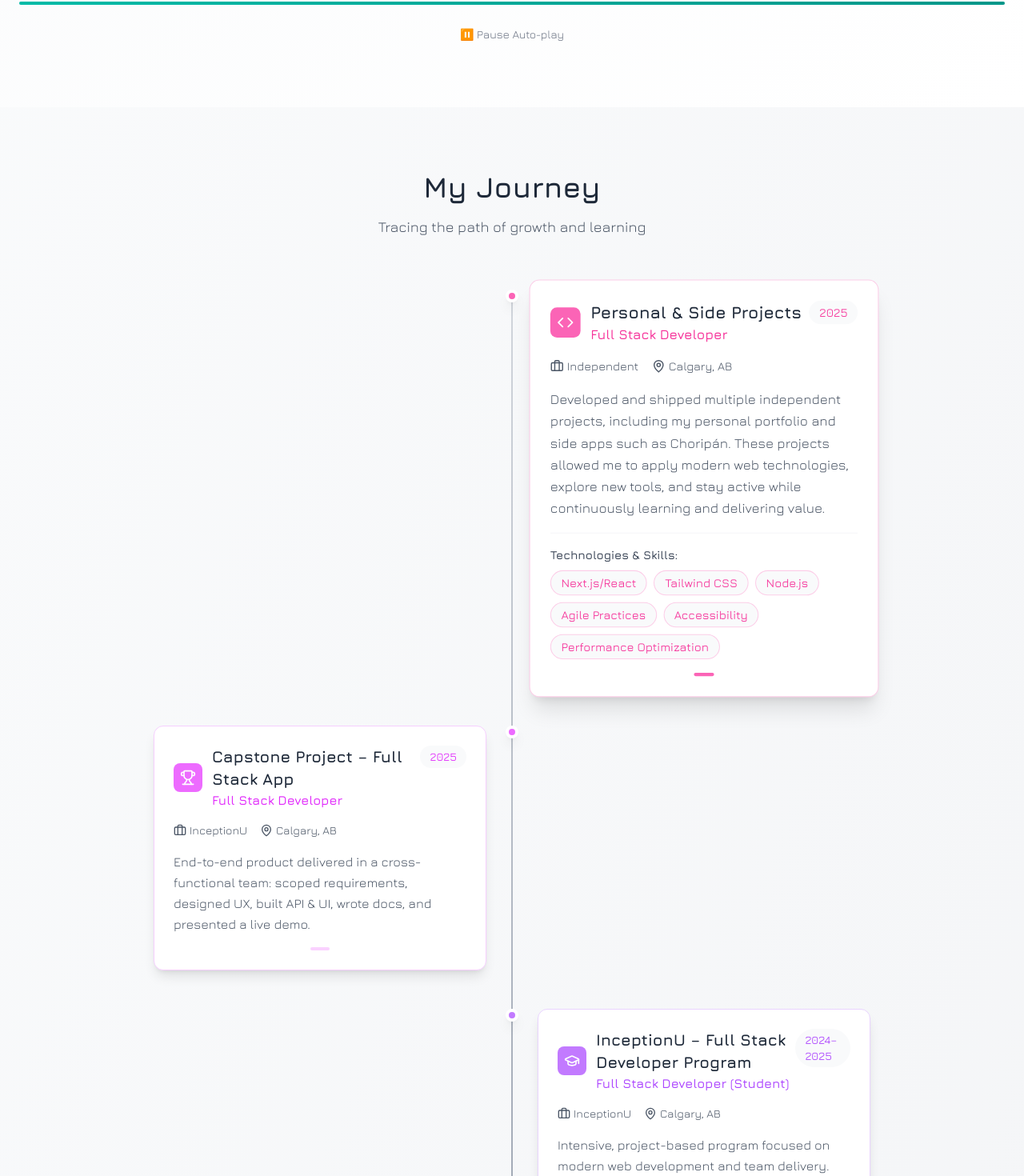
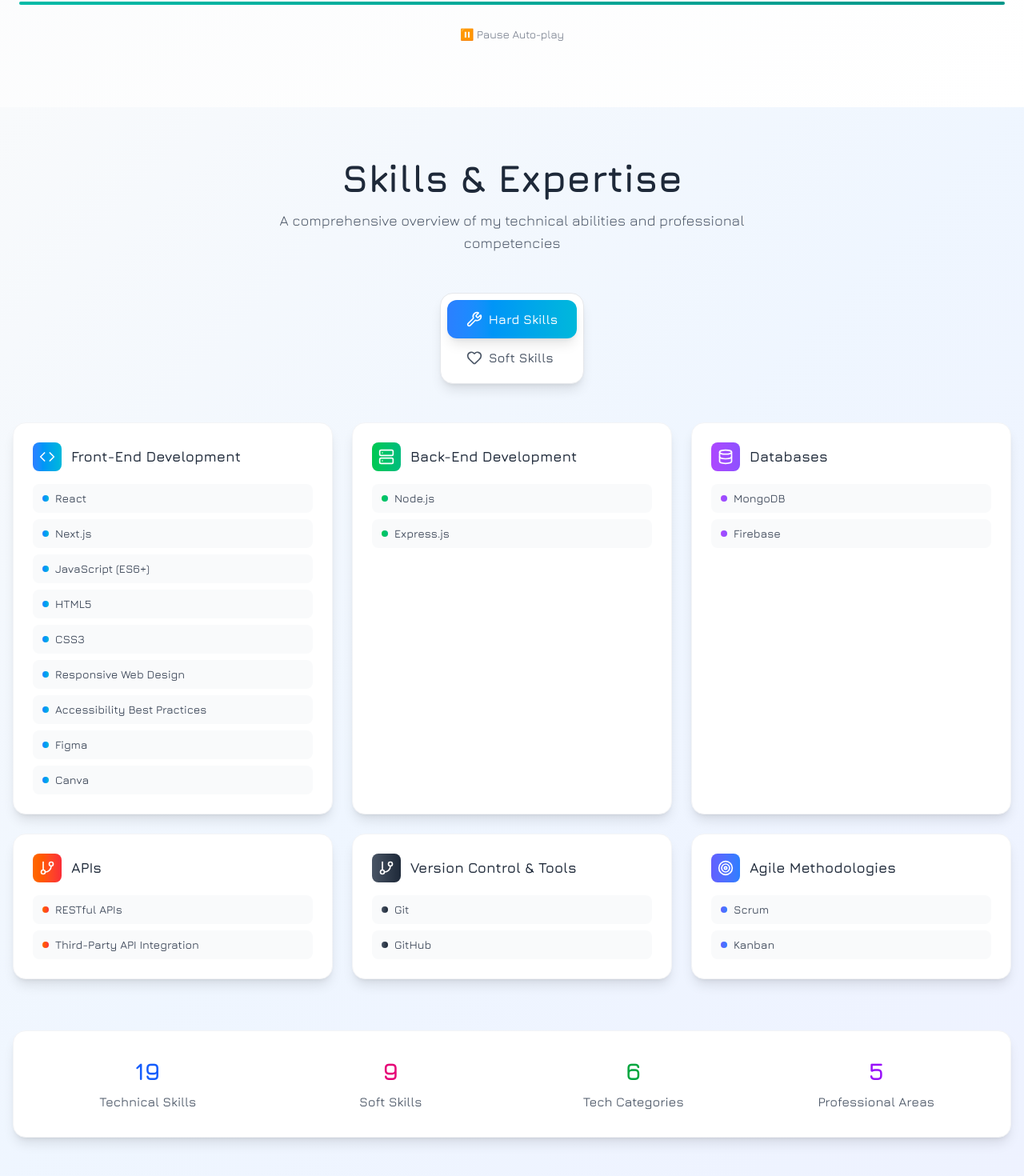
Before and after one commit to nailopes/my-portfolio-nextjs, a Next.js app: page / in a window 1280 px wide. Shown: the part 2098-3568 px from the top of the page at 80% size. Built offline with nearby package versions, Linux system fonts and the light colour scheme.

Commit message:
created Skills to components

```diff
--- a/app/components/Skills.jsx
+++ b/app/components/Skills.jsx
@@ -1,14 +1,185 @@
-export default function Skills() {
+'use client';
+
+import { useState } from "react";
+import { Wrench, Heart, Code, Server, Database, GitBranch, Users, Target, Lightbulb, Clock, MessageCircle, TrendingUp } from "lucide-react";
+
+const Skills = () => {
+    const [activeTab, setActiveTab] = useState("hard");
+
+    const hardSkills = [
+        {
+            category: "Front-End Development",
+            icon: <Code className="w-5 h-5" />,
+            skills: ["React", "Next.js", "JavaScript (ES6+)", "HTML5", "CSS3", "Responsive Web Design", "Accessibility Best Practices", "Figma", "Canva"],
+            color: "from-blue-500 to-cyan-500"
+        },
+        {
+            category: "Back-End Development",
+            icon: <Server className="w-5 h-5" />,
+            skills: ["Node.js", "Express.js"],
+            color: "from-green-500 to-emerald-500"
+        },
+        {
+            category: "Databases",
+            icon: <Database className="w-5 h-5" />,
+            skills: ["MongoDB", "Firebase"],
+            color: "from-purple-500 to-violet-500"
+        },
+        {
+            category: "APIs",
+            icon: <GitBranch className="w-5 h-5" />,
+            skills: ["RESTful APIs", "Third-Party API Integration"],
+            color: "from-orange-500 to-red-500"
+        },
+        {
+            category: "Version Control & Tools",
+            icon: <GitBranch className="w-5 h-5" />,
+            skills: ["Git", "GitHub"],
+            color: "from-gray-600 to-gray-800"
+        },
+        {
+            category: "Agile Methodologies",
+            icon: <Target className="w-5 h-5" />,
+            skills: ["Scrum", "Kanban"],
+            color: "from-indigo-500 to-blue-500"
+        }
+    ];
+
+    const softSkills = [
+        {
+            category: "Problem-Solving & Analysis",
+            icon: <Lightbulb className="w-5 h-5" />,
+            skills: ["Problem-Solving & Critical Thinking", "UX/User-Centric Mindset"],
+            color: "from-yellow-500 to-orange-500"
+        },
+        {
+            category: "Communication & Collaboration",
+            icon: <MessageCircle className="w-5 h-5" />,
+            skills: ["Collaboration & Communication", "Customer Service & Client-Facing Communication"],
+            color: "from-pink-500 to-rose-500"
+        },
+        {
+            category: "Leadership & Management",
+            icon: <Users className="w-5 h-5" />,
+            skills: ["Leadership & Strategic Planning", "Project Management (civil & software)"],
+            color: "from-teal-500 to-cyan-500"
+        },
+        {
+            category: "Personal Development",
+            icon: <TrendingUp className="w-5 h-5" />,
+            skills: ["Adaptability & Continuous Learning", "Resilience & Initiative (immigration, career transition)"],
+            color: "from-emerald-500 to-green-500"
+        },
+        {
+            category: "Organization & Efficiency",
+            icon: <Clock className="w-5 h-5" />,
+            skills: ["Time Management & Organization"],
+            color: "from-violet-500 to-purple-500"
+        }
+    ];
+
+    const SkillCard = ({ category, icon, skills, color }) => (
+        <div className="group relative bg-white rounded-2xl p-6 shadow-lg hover:shadow-xl transition-all duration-300 transform hover:-translate-y-2 border border-gray-100">
+            {/* Gradient background overlay */}
+            <div className={`absolute inset-0 bg-gradient-to-br ${color} opacity-0 group-hover:opacity-5 rounded-2xl transition-opacity duration-300`}></div>
+
+            {/* Header */}
+            <div className="flex items-center space-x-3 mb-4">
+                <div className={`p-2 rounded-lg bg-gradient-to-r ${color} text-white`}>
+                    {icon}
+                </div>
+                <h3 className="font-semibold text-gray-800 text-lg">{category}</h3>
+            </div>
+
+            {/* Skills */}
+            <div className="space-y-2">
+                {skills.map((skill, index) => (
+                    <div
+                        key={index}
+                        className="flex items-center space-x-2 py-2 px-3 rounded-lg bg-gray-50 hover:bg-gray-100 transition-colors duration-200"
+                    >
+                        <div className={`w-2 h-2 rounded-full bg-gradient-to-r ${color}`}></div>
+                        <span className="text-gray-700 text-sm font-medium">{skill}</span>
+                    </div>
+                ))}
+            </div>
+        </div>
+    );
+
     return (
-        <section>
-            <h2 className="text-3xl font-bold mb-6 text-center">Skills</h2>
-            <ul className="grid grid-cols-2 md:grid-cols-3 gap-4 text-center">
-                {["JavaScript", "React", "Node.js", "Python", "Git", "Tailwind CSS"].map((skill) => (
-                    <li key={skill} className="bg-gray-800 py-3 rounded-lg">
-                        {skill}
-                    </li>
-                ))}
-            </ul>
+        <section className="min-h-screen bg-gradient-to-br from-slate-50 via-blue-50 to-indigo-50 py-16 px-4">
+            <div className="max-w-7xl mx-auto">
+                {/* Header */}
+                <div className="text-center mb-12">
+                    <h2 className="text-4xl md:text-5xl font-bold text-gray-800 mb-4">
+                        Skills & Expertise
+                    </h2>
+                    <p className="text-lg text-gray-600 max-w-2xl mx-auto">
+                        A comprehensive overview of my technical abilities and professional competencies
+                    </p>
+                </div>
+
+                {/* Tab Navigation */}
+                <div className="flex justify-center mb-12">
+                    <div className="bg-white rounded-2xl p-2 shadow-lg border border-gray-200">
+                        <button
+                            onClick={() => setActiveTab("hard")}
+                            className={`flex items-center space-x-2 px-6 py-3 rounded-xl font-semibold transition-all duration-300 ${activeTab === "hard"
+                                ? "bg-gradient-to-r from-blue-500 to-cyan-500 text-white shadow-lg"
+                                : "text-gray-600 hover:text-gray-800"
+                                }`}
+                        >
+                            <Wrench className="w-5 h-5" />
+                            <span>Hard Skills</span>
+                        </button>
+                        <button
+                            onClick={() => setActiveTab("soft")}
+                            className={`flex items-center space-x-2 px-6 py-3 rounded-xl font-semibold transition-all duration-300 ${activeTab === "soft"
+                                ? "bg-gradient-to-r from-pink-500 to-rose-500 text-white shadow-lg"
+                                : "text-gray-600 hover:text-gray-800"
+                                }`}
+                        >
+                            <Heart className="w-5 h-5" />
+                            <span>Soft Skills</span>
+                        </button>
+                    </div>
+                </div>
+
+                {/* Skills Grid */}
+                <div className="grid grid-cols-1 md:grid-cols-2 lg:grid-cols-3 gap-6">
+                    {activeTab === "hard"
+                        ? hardSkills.map((skillGroup, index) => (
+                            <SkillCard key={index} {...skillGroup} />
+                        ))
+                        : softSkills.map((skillGroup, index) => (
+                            <SkillCard key={index} {...skillGroup} />
+                        ))}
+                </div>
+
+                {/* Stats Footer */}
+                <div className="mt-16 bg-white rounded-2xl p-8 shadow-lg border border-gray-100">
+                    <div className="grid grid-cols-2 md:grid-cols-4 gap-8 text-center">
+                        <div>
+                            <div className="text-3xl font-bold text-blue-600 mb-2">{hardSkills.reduce((acc, group) => acc + group.skills.length, 0)}</div>
+                            <div className="text-gray-600 font-medium">Technical Skills</div>
+                        </div>
+                        <div>
+                            <div className="text-3xl font-bold text-pink-600 mb-2">{softSkills.reduce((acc, group) => acc + group.skills.length, 0)}</div>
+                            <div className="text-gray-600 font-medium">Soft Skills</div>
+                        </div>
+                        <div>
+                            <div className="text-3xl font-bold text-green-600 mb-2">{hardSkills.length}</div>
+                            <div className="text-gray-600 font-medium">Tech Categories</div>
+                        </div>
+                        <div>
+                            <div className="text-3xl font-bold text-purple-600 mb-2">{softSkills.length}</div>
+                            <div className="text-gray-600 font-medium">Professional Areas</div>
+                        </div>
+                    </div>
+                </div>
+            </div>
         </section>
     );
-}
+};
+
+export default Skills;
--- a/app/page.js
+++ b/app/page.js
@@ -5,6 +5,7 @@ import Journey from './components/Journey';
 import Contact from './components/Contact';
 import Hero from './components/Hero';
 import Footer from './components/Footer';
+import Skills from './components/Skills';
 
 export default function Home() {
   return (
@@ -13,6 +14,7 @@ export default function Home() {
       <About />
       <Hero />
       <Projects />
+      <Skills />
       <Journey />
       <Footer />
     </main>
```
